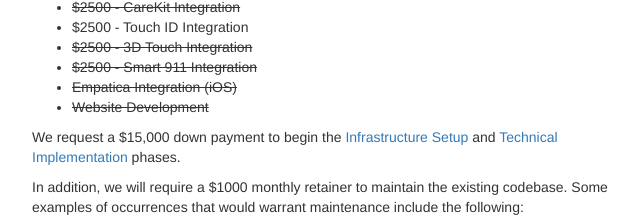
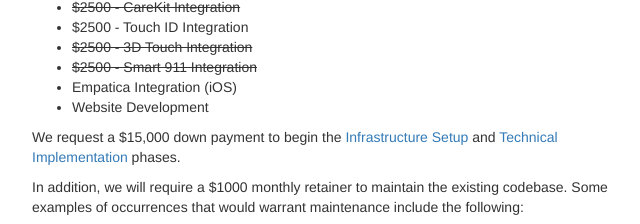
Before and after one commit to danawhite/danawhite.github.io, a React app: page roadmaps/gtavlarios/bekon.html in a window 1280 px wide. Shown: the part 4643-4867 px from the top of the page, 303-943 px from the left. Built offline with nearby package versions, Linux system fonts and the light colour scheme.

Commit message:
updating project schedule

```diff
--- a/roadmaps/gtavlarios/bekon.html
+++ b/roadmaps/gtavlarios/bekon.html
@@ -277,8 +277,8 @@
             <li>$2500 - Touch ID Integration</li>
             <li class="strike">$2500 - 3D Touch Integration</li>
             <li class="strike">$2500 - Smart 911 Integration</li>
-            <li class="strike">Empatica Integration (iOS)</li>
-            <li class="strike">Website Development</li>
+            <li>Empatica Integration (iOS)</li>
+            <li>Website Development</li>
         </ul>
         <p>We request a $15,000 down payment to begin the <a href="#infrastructure">Infrastructure Setup</a> and
             <a href="#development">Technical Implementation</a> phases.
```
